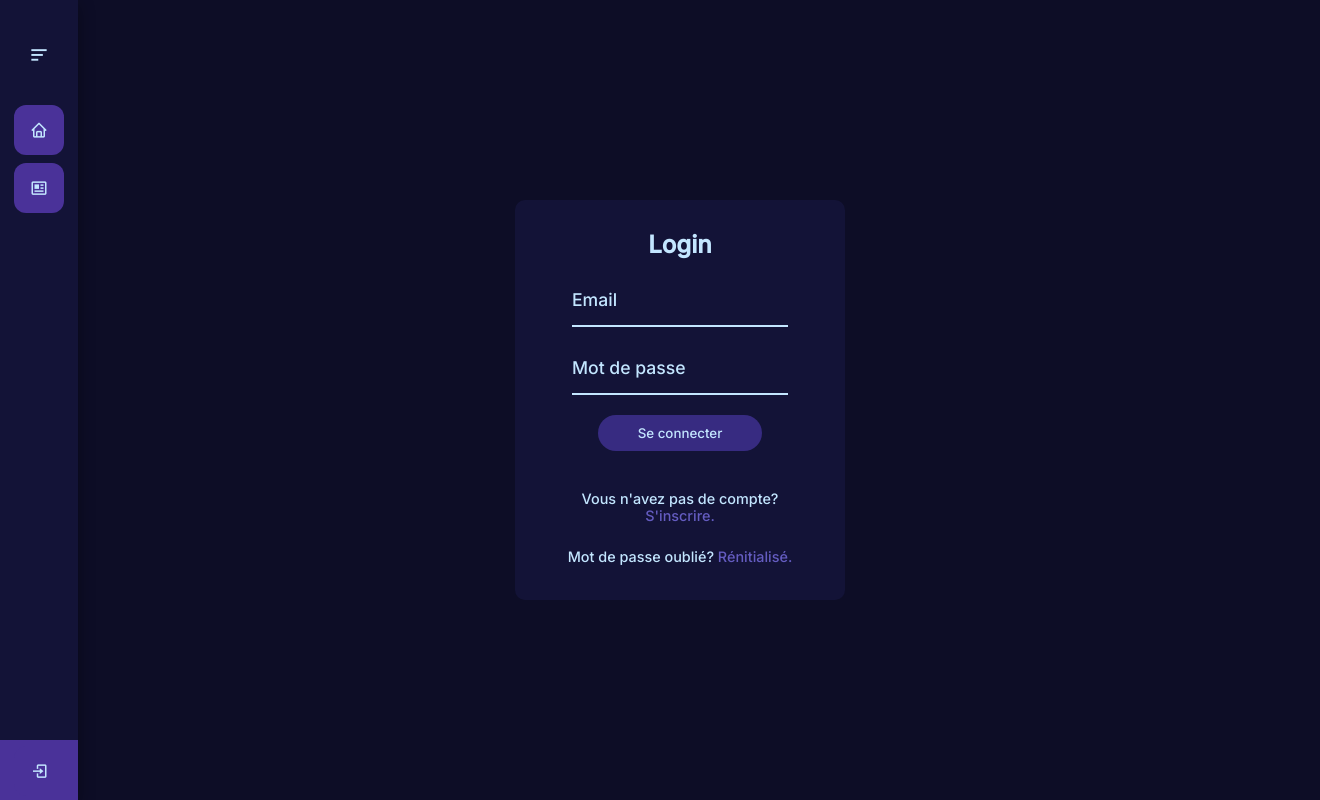
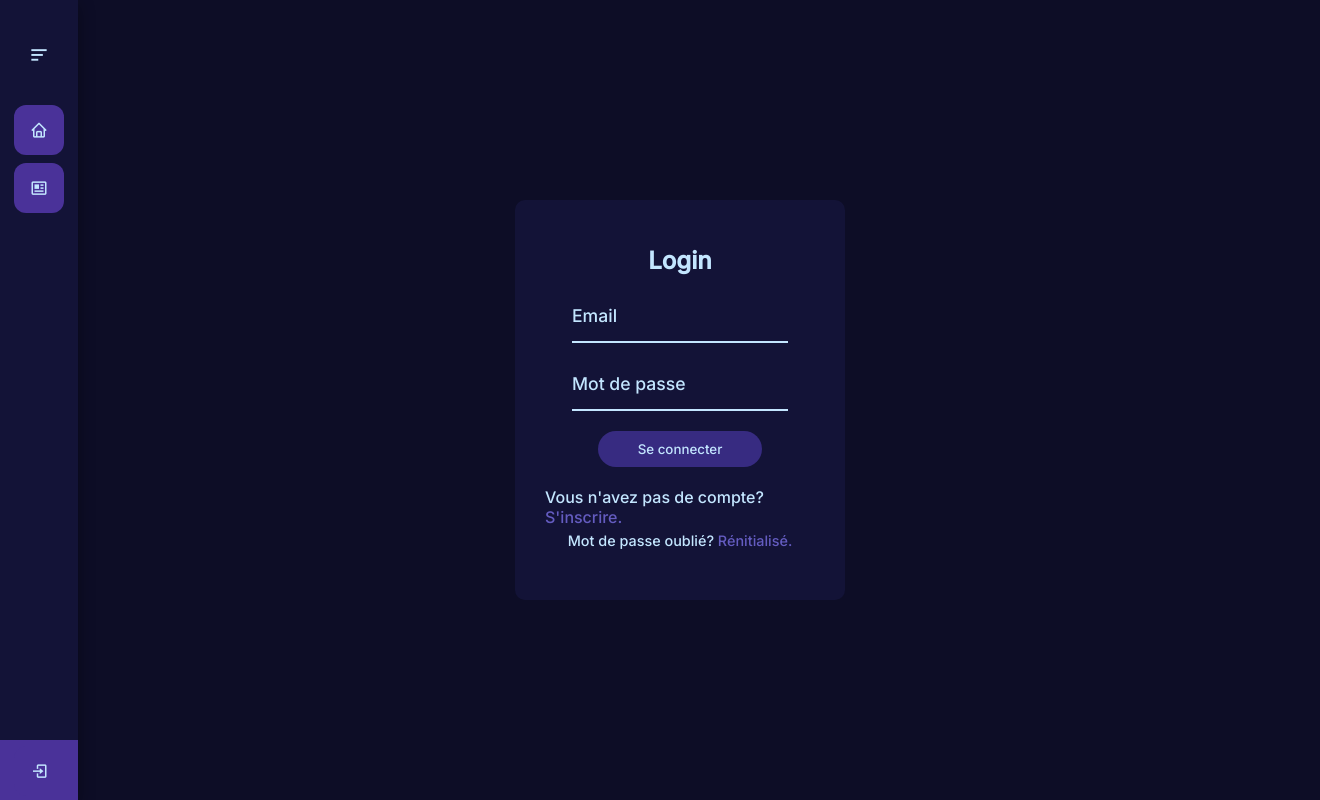
Before and after one commit to CarsExpo/WebClient, a React (Create React App) app: page /login in a window 1280 px wide. Shown: the whole page, 1320 px wide, since content can reach past the window. Built offline with nearby package versions, Linux system fonts and the light colour scheme.

Commit message:
Fix some front problemes

```diff
--- a/src/assets/pages/login.jsx
+++ b/src/assets/pages/login.jsx
@@ -61,7 +61,7 @@ const Login = () => {
             </div>
             <button>Se connecter</button>
             {error && <p className='error'>{error}</p>}
-            <p className='account'>
+            <p className='account-log'>
               Vous n'avez pas de compte?
               <a onClick={() => navigate("/inscription")}> S'inscrire.</a>
             </p>
--- a/src/assets/styles/components/_login.scss
+++ b/src/assets/styles/components/_login.scss
@@ -106,7 +106,7 @@
   font-size: 0.9em;
 }
 
-.login .account a {
+.login .account-log a {
   cursor: pointer;
   color: $accent;
 }
```
